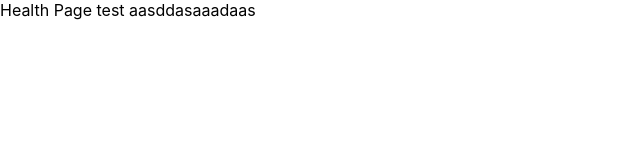
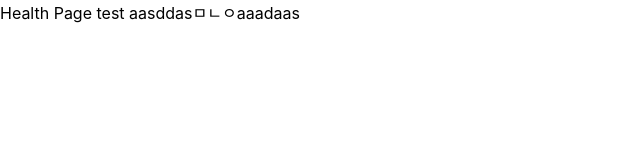
Before and after one commit to Ryanromaris/ForFingerPrincess, a Next.js app: page /health in a window 1280 px wide. Shown: the top 160 px of the page, without its empty margins (0-640 px from the left). Built offline with nearby package versions, Linux system fonts and the light colour scheme.

Commit message:
🐛 fix(index): test cz

```diff
--- a/src/pages/health/index.tsx
+++ b/src/pages/health/index.tsx
@@ -1,5 +1,5 @@
 const HealthPage = () => {
-	return <>Health Page test aasddasaaadaas</>;
+	return <>Health Page test aasddasㅁㄴㅇaaadaas</>;
 };
 
 export default HealthPage;
```
